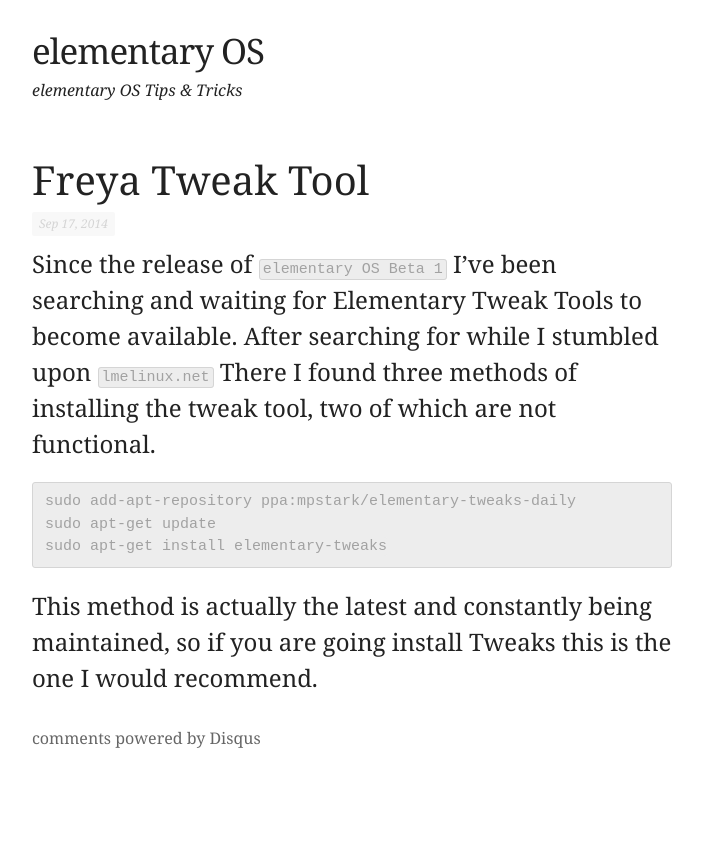
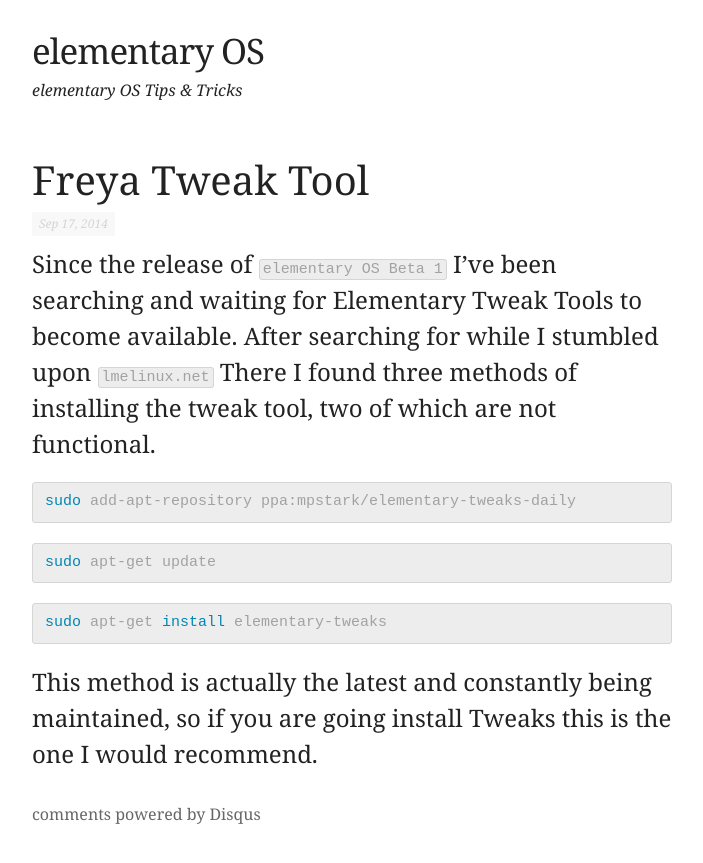
Before and after one commit to timbog80/timbog80.github.io, a Jekyll site: the page built from _posts/2014-09-17-freya-tweak-tool.markdown, in a window 1280 px wide. Shown: the top 863 px of the page, without its empty margins (288-991 px from the left). Built offline with Jekyll 4.4.1, drawn with Linux system fonts in a browser that asks for light colours; nearby versions of some CDN libraries; comment, search, counter and statistics services are not loaded.

Commit message:
minor update

```diff
--- a/_posts/2014-09-17-freya-tweak-tool.markdown
+++ b/_posts/2014-09-17-freya-tweak-tool.markdown
@@ -7,9 +7,15 @@
 
 Since the release of `elementary OS Beta 1` I've been searching and waiting for Elementary Tweak Tools to become available. After searching for while I stumbled upon `lmelinux.net` There I found three methods of installing the tweak tool, two of which are not functional.
 
-{% highlight html %}
+{% highlight bash %}
 sudo add-apt-repository ppa:mpstark/elementary-tweaks-daily
+{% endhighlight %}
+
+{% highlight bash %}
 sudo apt-get update
+{% endhighlight %}
+
+{% highlight bash %}
 sudo apt-get install elementary-tweaks
 {% endhighlight %}
 
--- a/_posts/2014-09-23-show-hidden-files.markdown
+++ b/_posts/2014-09-23-show-hidden-files.markdown
@@ -7,6 +7,6 @@
 
 By default, like many other operating systems, elementary OS hides your files and folders. To make them visible, while inside of a folder simply press:
 
-{% highlight html %}
+{% highlight bash %}
 ctrl + H
 {% endhighlight %}
--- a/_posts/2014-09-24-installing-dropbox.markdown
+++ b/_posts/2014-09-24-installing-dropbox.markdown
@@ -7,12 +7,12 @@
 
 Before you can actually install `Dropbox` to your system you first have to install the plugin for the office environment pantheon. If you are on Luna you will get an icon on the top right of the wing-panel. Currently the icon does not appear on Freya.
 
-{% highlight html %}
+{% highlight bash %}
 sudo apt-get install pantheon-files-plugin-dropbox
 {% endhighlight %}
 
 After installing the plugin you can install Dropbox itself:
 
-{% highlight html %}
+{% highlight bash %}
 sudo apt-get install nautilus-dropbox
 {% endhighlight %}
--- a/_posts/2014-09-25-double-chrome-icon.markdown
+++ b/_posts/2014-09-25-double-chrome-icon.markdown
@@ -7,13 +7,13 @@
 
 After installing Chrome on a fresh install of elementary OS Freya you might notice that after opening chrome you get two icons. To fix this you have to input one simple line in the terminal.
 
-{% highlight html %}
+{% highlight bash %}
 sudo scratch-text-editor /usr/share/applications/google-chrome.desktop
 {% endhighlight %}
 
 Now you'll see a `scratch` window pop up. Under `[Desktop Entry]` paste the following line of code:
 
-{% highlight html %}
+{% highlight bash %}
 StartupWMClass=Google-chrome-stable
 {% endhighlight %}
 
```
Also changed, not shown: 4 other files.
